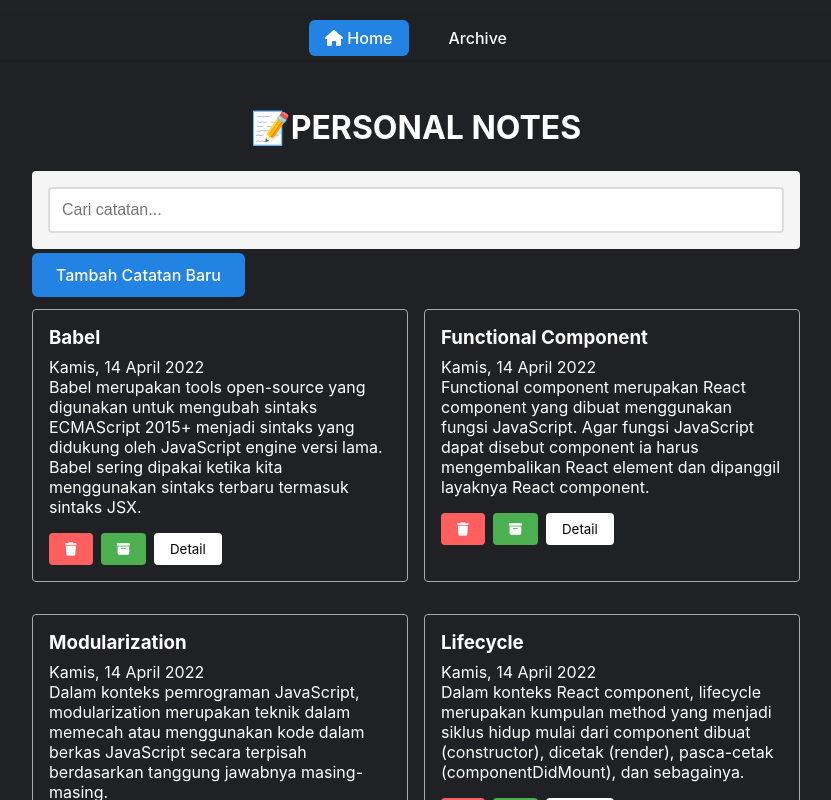
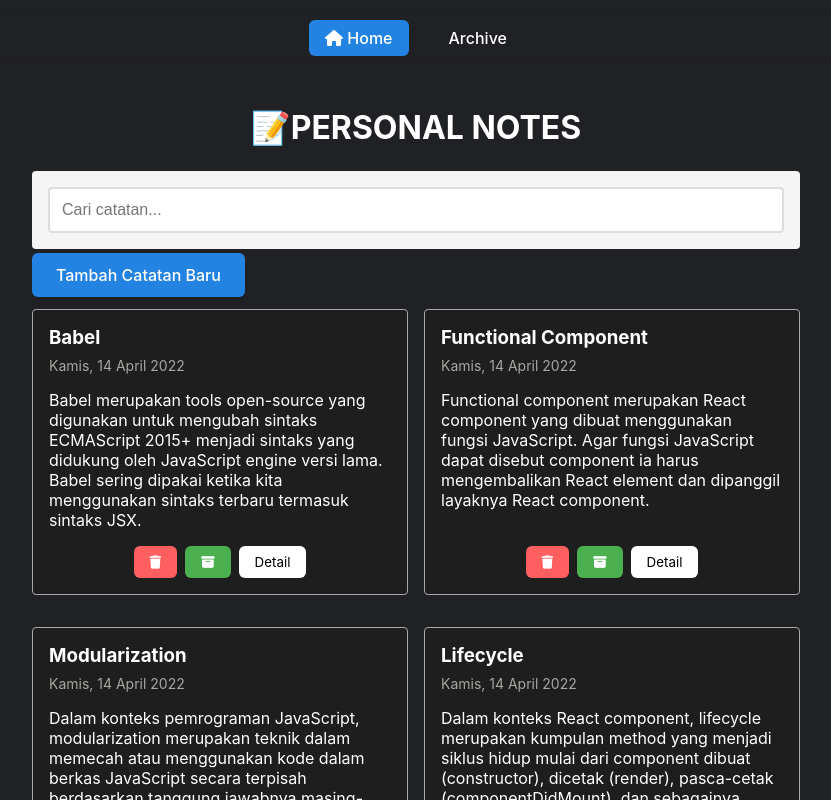
Before and after one commit to ulilabzr/Personal-Notes, a React (Vite) app: page / in a window 1280 px wide. Shown: the top 800 px of the page, without its empty margins (224-1055 px from the left). Built offline with nearby package versions, Linux system fonts and the light colour scheme.

Commit message:
feat:enhance function for archive

```diff
--- a/index.html
+++ b/index.html
@@ -9,7 +9,7 @@
       src="https://kit.fontawesome.com/70e016fdd5.js"
       crossorigin="anonymous"
     ></script>
-    <title>my-personal-notes</title>
+    <title>Personal Notes</title>
   </head>
   <body>
     <div id="root"></div>
--- a/src/components/Navigation.jsx
+++ b/src/components/Navigation.jsx
@@ -7,7 +7,7 @@ function Navigation() {
       <ul>
         <li>
           <NavLink to="/" end className={({ isActive }) => (isActive ? "active" : "")}>
-            <i class="fa-solid fa-house"></i> Home
+            <i className="fa-solid fa-house"></i> Home
           </NavLink>
         </li>
         <li>
--- a/src/components/NotesDetail.jsx
+++ b/src/components/NotesDetail.jsx
@@ -1,45 +1,42 @@
-import React from "react";
+import React, { useContext } from "react";
+import { useParams, useNavigate } from "react-router-dom";
 import parser from "html-react-parser";
-import { useParams, useNavigate } from "react-router-dom";
-import {
-  getNote,
-  deleteNote,
-  archiveNote,
-  unarchiveNote,
-} from "../utils/local-data";
+import NotesContext from "../contexts/NotesContext";
 
 function NotesDetail() {
   const { id } = useParams();
   const navigate = useNavigate();
-  const note = getNote(id);
+  const { notes, onDelete, onToggleArchive } = useContext(NotesContext);
+
+const note = notes.find((n) => String(n.id) === id);
+
 
   if (!note) {
     return <div className="empty-state">Catatan tidak ditemukan</div>;
   }
 
   const handleDelete = () => {
-    deleteNote(id);
+    onDelete(note.id);
     navigate("/");
   };
 
   const handleToggleArchive = () => {
-    if (note.archived) {
-      unarchiveNote(id);
-      navigate("/");
-    } else {
-      archiveNote(id);
-      navigate("/arsip");
-    }
+    onToggleArchive(note.id);
+    navigate("/");
   };
 
   return (
     <div className="note-app">
       <div className="note-app__header">
         <h1>{note.title}</h1>
-        <div className="note-date">{new Date(note.createdAt).toLocaleString()}</div>
+        <div className="note-date">
+          {new Date(note.createdAt).toLocaleString()}
+        </div>
       </div>
 
-      <div className="note-body" style={{ background: "#fff", color: "#37352f", padding: 16, borderRadius: 8 }}>
+      <div
+        className="note-body"
+      >
         {parser(note.body)}
       </div>
 
--- a/src/styles/style.css
+++ b/src/styles/style.css
@@ -202,6 +202,7 @@ body {
   font-family: inherit;
   transition: border-color 0.2s;
   position: relative;
+  color: #37352f;
 }
 
 .form-textarea:empty:before {
@@ -287,14 +288,46 @@ body {
   line-height: 1.3;
 }
 
+.note-item {
+  display: flex;
+  flex-direction: column;
+  justify-content: space-between;
+  background-color: #1e1e1e;
+  color: #fff;
+  border: 1px solid #444;
+  border-radius: 8px;
+  padding: 16px;
+  width: 100%;
+  min-height: 250px; /* biar tinggi seragam */
+  box-sizing: border-box;
+}
+
+.note-item__content {
+  flex-grow: 1; /* isi fleksibel, dorong tombol ke bawah */
+}
+
+.note-item__action {
+  display: flex;
+  justify-content: center;
+  gap: 8px;
+  margin-top: 16px;
+}
+
+.note-item__date {
+  font-size: 0.875rem;
+  color: #a8a6a1;
+  margin-bottom: 16px;
+}
+
 .note-body {
-  color: #787774;
+  color: #fff;
   margin-bottom: 16px;
   line-height: 1.6;
   display: -webkit-box;
   -webkit-line-clamp: 4;
   -webkit-box-orient: vertical;
   overflow: hidden;
+  padding: 16;
 }
 
 .note-date {
@@ -462,8 +495,10 @@ body {
 .note-item__archive-button,.note-item__detail-button {
   padding: 8px 16px;
   border: none;
-  border-radius: 4px;
   cursor: pointer;
+  background-color: #fff;
+  border-radius: 6px;
+  transition: all 0.2s;
 }
 
 .note-item__delete-button {
```
Also changed, not shown: public/index.html (deleted, +0 -14 lines).
